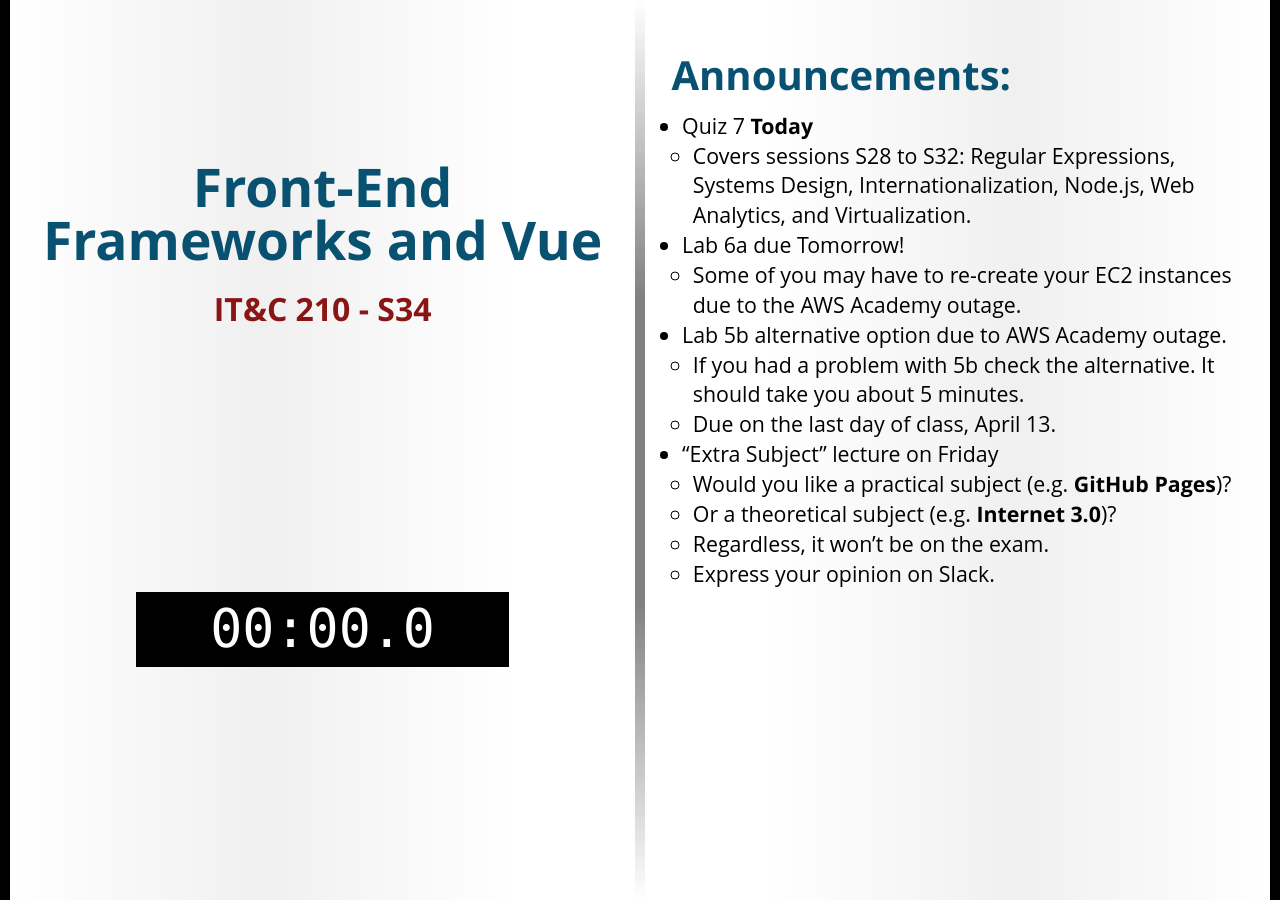
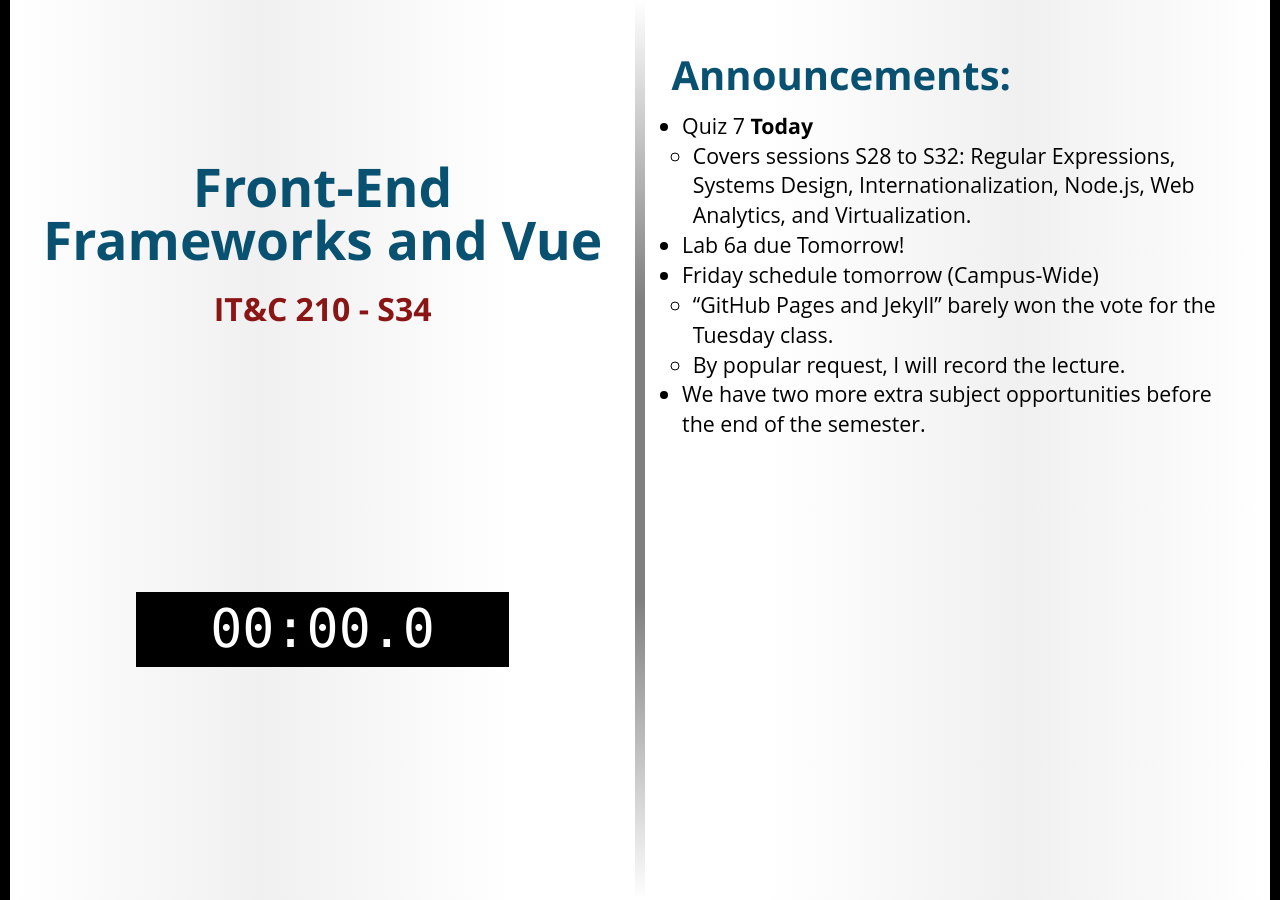
Before and after one commit to BYU-ITC-210/BYU-ITC-210.github.io, a Jekyll site: the page built from _welcome/S34.md, in a window 1280 px wide. Built offline with Jekyll 4.4.1, drawn with Linux system fonts in a browser that asks for light colours; some web fonts are replaced.

Commit message:
Welcome S34

```diff
--- a/_welcome/S34.md
+++ b/_welcome/S34.md
@@ -1,18 +1,13 @@
 ---
 title: Front-End Frameworks and Vue
 session: S34
-quiz: copper65
+quiz: acorn
 ---
 
 * Quiz 7 **Today**
     * Covers sessions S28 to S32: Regular Expressions, Systems Design, Internationalization, Node.js, Web Analytics, and Virtualization.
 * Lab 6a due Tomorrow!
-    * Some of you may have to re-create your EC2 instances due to the AWS Academy outage.
-* Lab 5b alternative option due to AWS Academy outage.
-    * If you had a problem with 5b check the alternative. It should take you about 5 minutes.
-    * Due on the last day of class, April 13.
-* "Extra Subject" lecture on Friday
-    * Would you like a practical subject (e.g. **GitHub Pages**)?
-    * Or a theoretical subject (e.g. **Internet 3.0**)?
-    * Regardless, it won't be on the exam.
-    * Express your opinion on Slack.
+* Friday schedule tomorrow (Campus-Wide)
+    * "GitHub Pages and Jekyll" barely won the vote for the Tuesday class.
+    * By popular request, I will record the lecture.
+* We have two more extra subject opportunities before the end of the semester.
```
